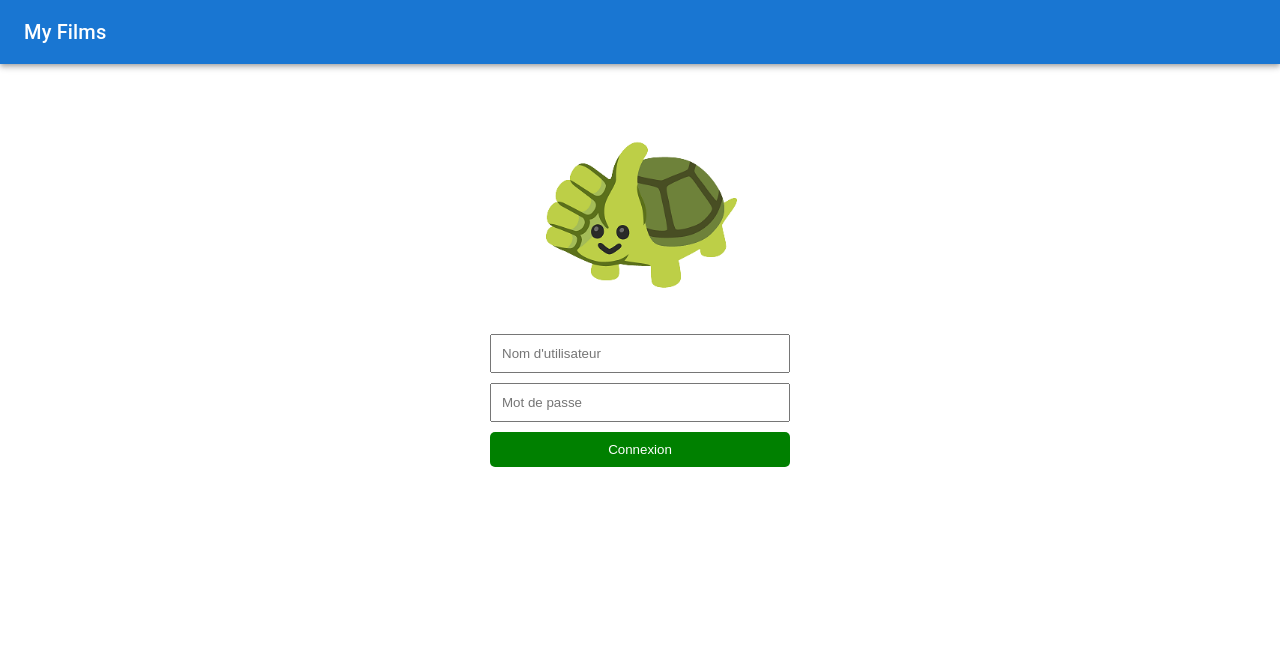
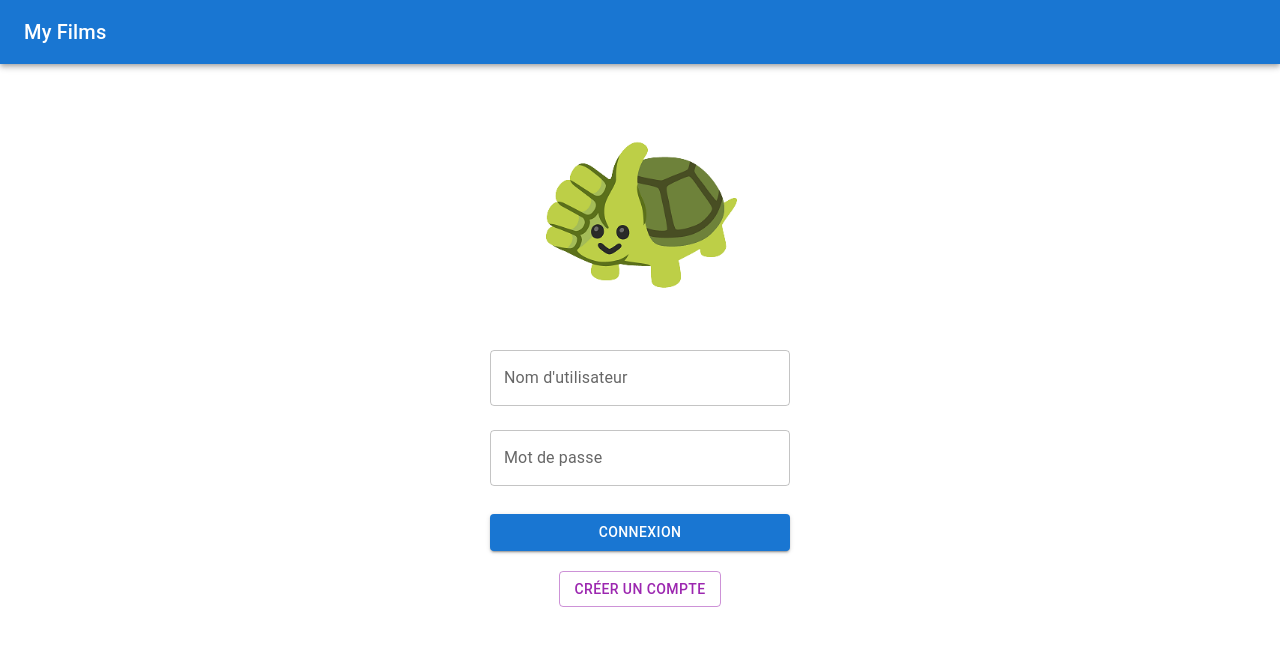
Before and after one commit to Hayyok/ensta_asi311, a React (Create React App) app in the folder myfilmlist/front-filmlist/: page / in a window 1280 px wide. Shown: the top 646 px of the page. Built offline with nearby package versions, Linux system fonts and the light colour scheme.

Commit message:
on peut se créer un compte mtn

```diff
--- /dev/null
+++ b/myfilmlist/front-filmlist/src/CreateUtilisateurForm.js
@@ -0,0 +1,47 @@
+import React, { useState } from "react";
+import { TextField, Button, Typography } from "@mui/material";
+import { postUtilisateur } from "./api/UserAPI";
+
+export default function CreateUtilisateurForm({ onAccountCreated }) {
+    const [username, setUsername] = useState("");
+    const [password, setPassword] = useState("");
+    const [error, setError] = useState(null);
+
+    const handleSubmit = async (e) => {
+        e.preventDefault();
+        try {
+            await postUtilisateur({ username, password });
+            setError(null);
+            onAccountCreated(); // Indique que le compte a été créé avec succès
+        } catch (err) {
+            setError("Erreur lors de la création de l'utilisateur. Essayez encore.");
+        }
+    };
+
+    return (
+        <div style={{ display: "flex", flexDirection: "column", alignItems: "center", marginTop: "50px" }}>
+            <Typography variant="h5" gutterBottom>Créer un compte</Typography>
+            <form onSubmit={handleSubmit} style={{ display: "flex", flexDirection: "column", width: "300px" }}>
+                <TextField
+                    label="Nom d'utilisateur"
+                    value={username}
+                    onChange={(e) => setUsername(e.target.value)}
+                    fullWidth
+                    margin="normal"
+                />
+                <TextField
+                    label="Mot de passe"
+                    type="password"
+                    value={password}
+                    onChange={(e) => setPassword(e.target.value)}
+                    fullWidth
+                    margin="normal"
+                />
+                <Button type="submit" variant="contained" color="primary" style={{ marginTop: "20px" }}>
+                    Créer un compte
+                </Button>
+                {error && <p style={{ color: "red", marginTop: "10px" }}>{error}</p>}
+            </form>
+        </div>
+    );
+}
--- a/myfilmlist/front-filmlist/src/Login.js
+++ b/myfilmlist/front-filmlist/src/Login.js
@@ -4,6 +4,8 @@ import { TextField, Button, Typography, Box } from "@mui/material";
 import turtleImage from "./assets/turtle.png";
 //import { login } from "./mock/UserMock";
 import { getAllUtilisateur } from "./api/UserAPI"
+import CreateUtilisateurForm from "./CreateUtilisateurForm"; // Importer le formulaire de création
+
 
 export const login = async (username, password) => {
     try {
@@ -39,6 +41,7 @@ export default function Login({ onLoginSuccess }) {
     const [username, setUsername] = useState("");
     const [password, setPassword] = useState("");
     const [error, setError] = useState(null);
+    const [showCreateAccount, setShowCreateAccount] = useState(false);
 
     const handleSubmit = async (e) => {
         e.preventDefault();
@@ -54,9 +57,60 @@ export default function Login({ onLoginSuccess }) {
         }
     };
 
+    const handleCreateAccountClick = () => {
+        setShowCreateAccount(true);
+    };
+
+    const handleAccountCreated = () => {
+        setShowCreateAccount(false);
+    };
+
     return (
         <div style={{ display: "flex", flexDirection: "column", alignItems: "center", marginTop: "50px" }}>
             <img src={turtleImage} alt="Tortue" style={{ width: "200px", marginBottom: "20px" }} />
+            {showCreateAccount ? (
+                <CreateUtilisateurForm onAccountCreated={handleAccountCreated} />
+            ) : (
+                <>
+                    <form onSubmit={handleSubmit} style={{ display: "flex", flexDirection: "column", width: "300px" }}>
+                        <TextField
+                            label="Nom d'utilisateur"
+                            value={username}
+                            onChange={(e) => setUsername(e.target.value)}
+                            fullWidth
+                            margin="normal"
+                        />
+                        <TextField
+                            label="Mot de passe"
+                            type="password"
+                            value={password}
+                            onChange={(e) => setPassword(e.target.value)}
+                            fullWidth
+                            margin="normal"
+                        />
+                        <Button type="submit" variant="contained" color="primary" style={{ marginTop: "20px" }}>
+                            Connexion
+                        </Button>
+                        {error && <p style={{ color: "red", marginTop: "10px" }}>{error}</p>}
+                    </form>
+                    <Button
+                        variant="outlined"
+                        color="secondary"
+                        style={{ marginTop: "20px" }}
+                        onClick={handleCreateAccountClick}
+                    >
+                        Créer un compte
+                    </Button>
+                </>
+            )}
+        </div>
+    );
+}
+
+    /*return (
+        <div style={{ display: "flex", flexDirection: "column", alignItems: "center", marginTop: "50px" }}>
+            <img src={turtleImage} alt="Tortue" style={{ width: "200px", marginBottom: "20px" }} />
+
             <form onSubmit={handleSubmit} style={{ display: "flex", flexDirection: "column", width: "300px" }}>
                 <input
                     type="text"
@@ -89,4 +143,4 @@ export default function Login({ onLoginSuccess }) {
             </form>
         </div>
     );
-}
+}*/
--- a/myfilmlist/front-filmlist/src/api/UserAPI.js
+++ b/myfilmlist/front-filmlist/src/api/UserAPI.js
@@ -11,7 +11,6 @@ export function postUtilisateur(utilisateur) {
         username: utilisateur.username,
         password: utilisateur.password,
     });
-
     return axios.post(`${UTILISATEUR_URI}?${params.toString()}`);
 }
 
```
